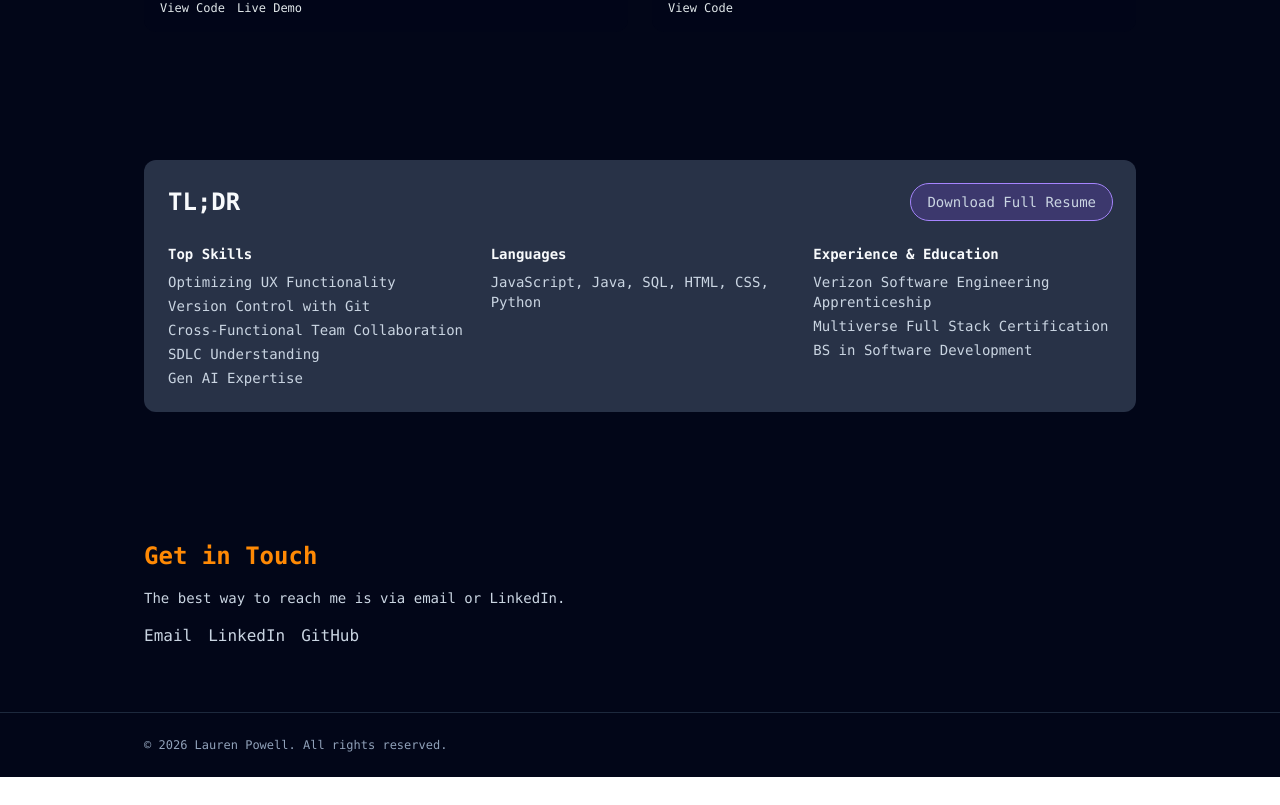
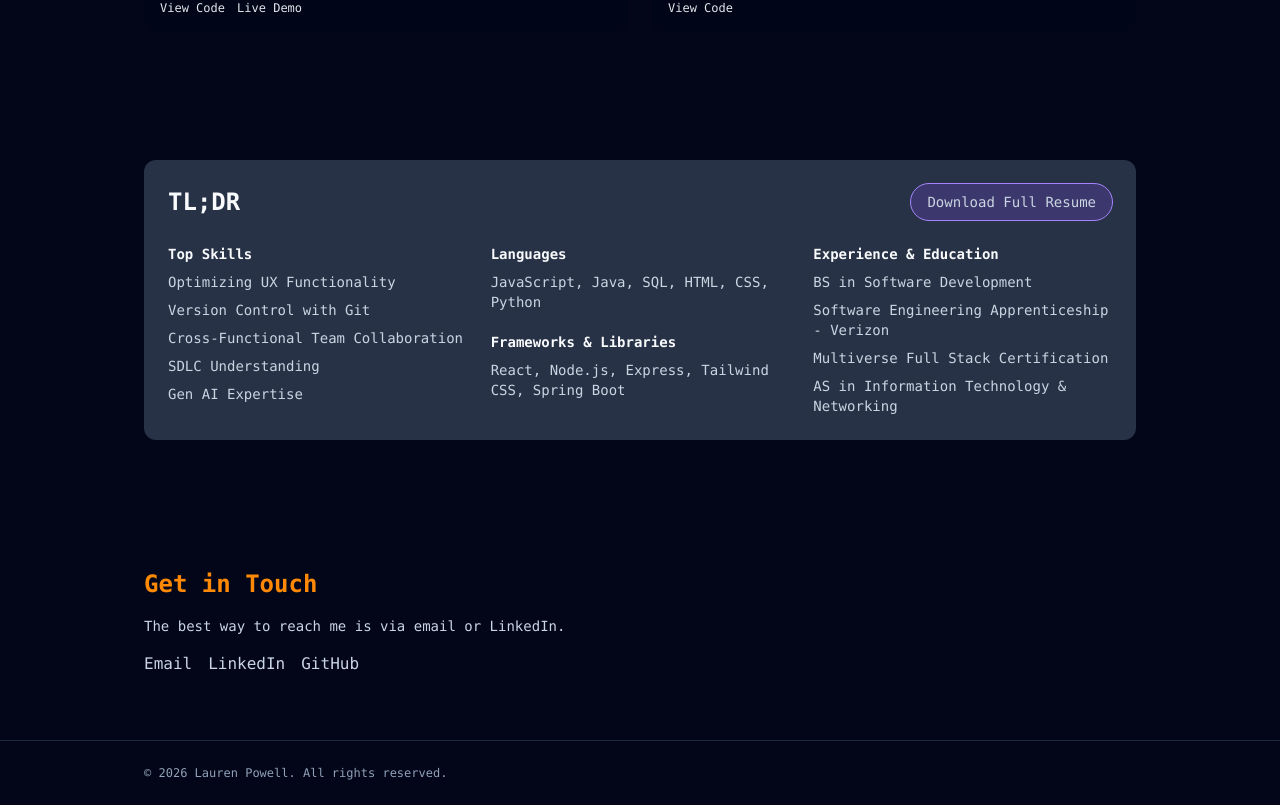
Before and after one commit to llbalch/personalwebsite, a React (Vite) app in the folder my-website/: page / in a window 1280 px wide. Shown: the part 1370-2175 px from the top of the page. Before the commit the page ends 2147 px from the top, so only its background shows below. Built offline with nearby package versions, Linux system fonts and the light colour scheme.

Commit message:
feat: enhance ResumeSection with additional skills, languages, and rearranged education details

```diff
--- a/my-website/src/components/ResumeSection.jsx
+++ b/my-website/src/components/ResumeSection.jsx
@@ -24,7 +24,7 @@ function ResumeSection() {
         <div className="grid gap-6 md:grid-cols-3 text-sm">
           <div>
             <h3 className="font-semibold">Top Skills</h3>
-            <ul className={`mt-2 space-y-1 ${textColorClass}`}>
+            <ul className={`mt-2 space-y-2 ${textColorClass}`}>
               <li>Optimizing UX Functionality</li>
               <li>Version Control with Git</li>
               <li>Cross-Functional Team Collaboration</li>
@@ -34,18 +34,25 @@ function ResumeSection() {
           </div>
 
           <div>
-            <h3 className="font-semibold">Languages</h3>
-            <p className={`mt-2 space-y-1 ${textColorClass}`}>
+            <h3 className="font-semibold space-y-2">Languages</h3>
+            <p className={`mt-2 space-y-2 ${textColorClass}`}>
               JavaScript, Java, SQL, HTML, CSS, Python
+            </p>
+            <br></br>
+            <h3 className="font-semibold">Frameworks & Libraries</h3>
+            <p className={`mt-2 space-y-2 ${textColorClass}`}>
+              React, Node.js, Express, Tailwind CSS, Spring Boot
             </p>
           </div>
 
           <div>
             <h3 className="font-semibold">Experience & Education</h3>
-            <ul className={`mt-2 space-y-1 ${textColorClass}`}>
-              <li>Verizon Software Engineering Apprenticeship</li>
+            <ul className={`mt-2 space-y-2 ${textColorClass}`}>
+              <li>BS in Software Development</li>
+              <li>Software Engineering Apprenticeship - Verizon</li>
               <li>Multiverse Full Stack Certification</li>
-              <li>BS in Software Development</li>
+              <li>AS in Information Technology & Networking</li>
+
             </ul>
           </div>
         </div>
```
